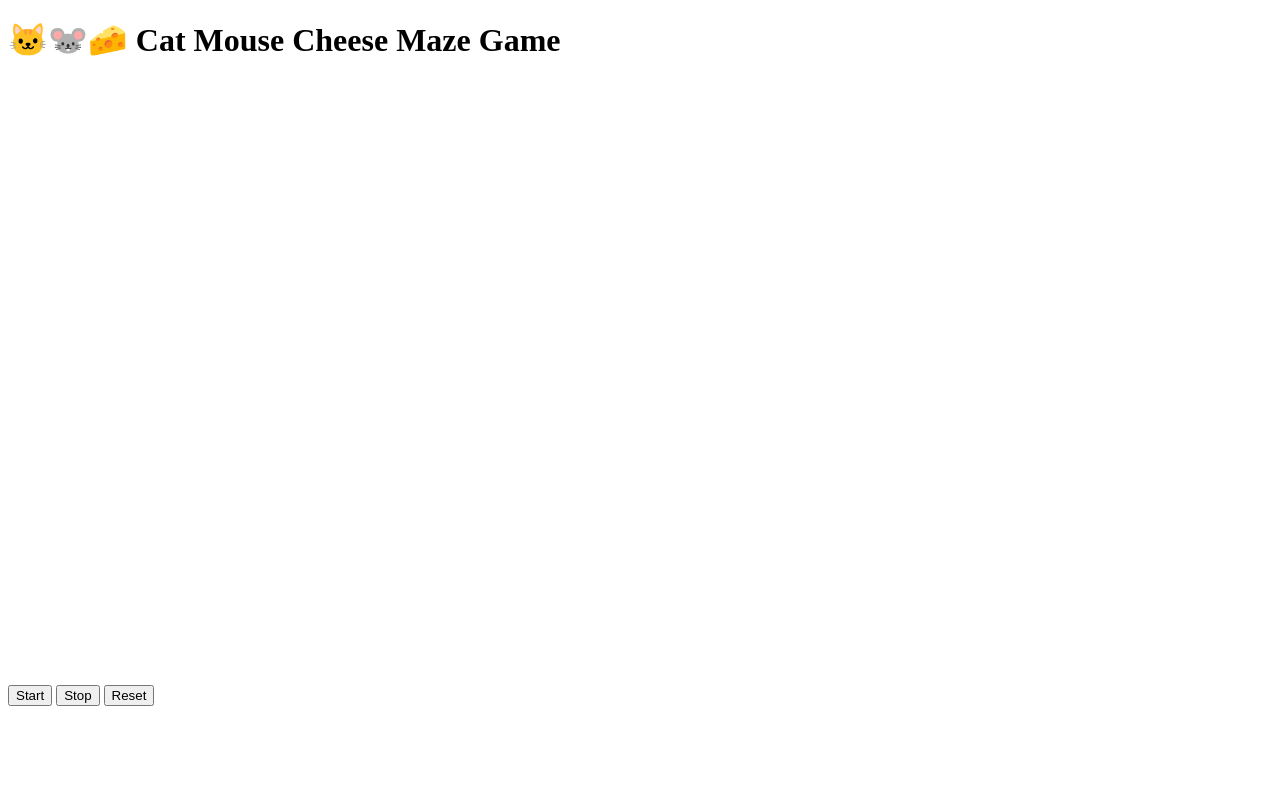
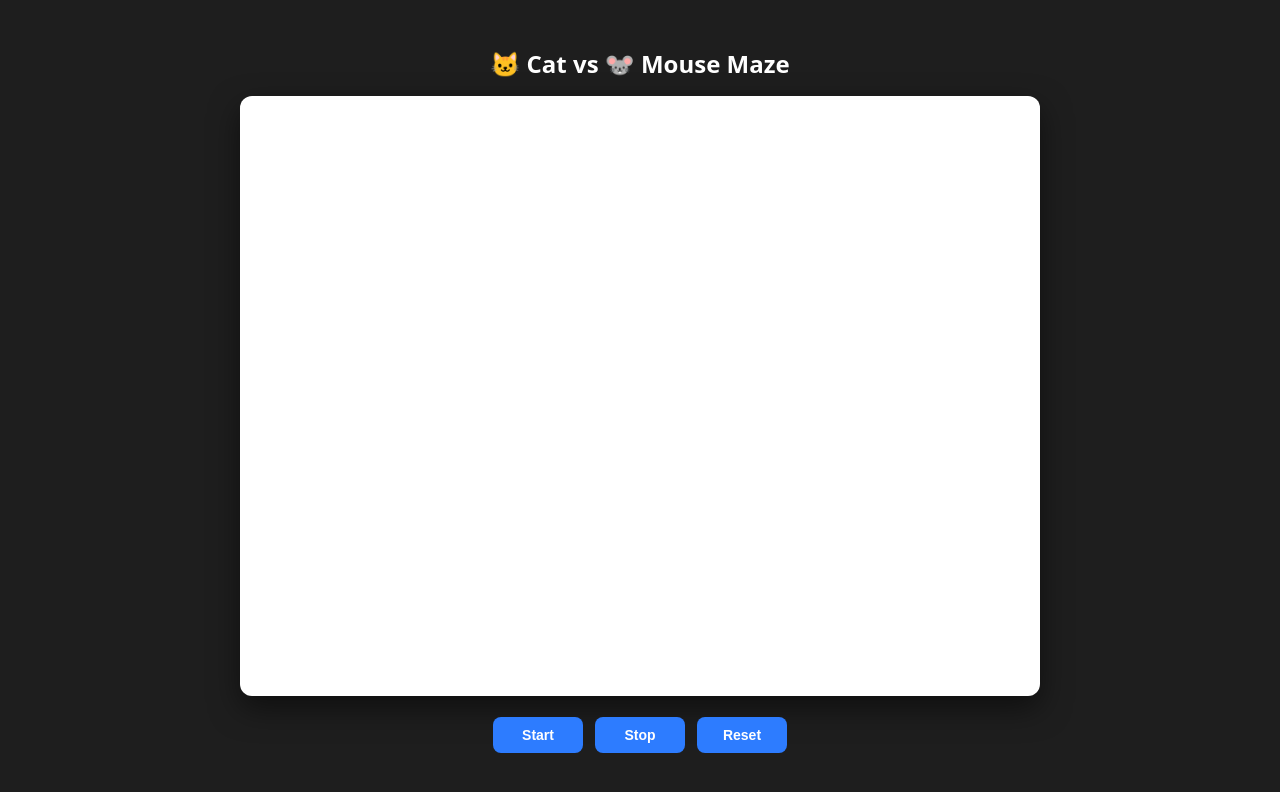
Before and after one commit to brunomirandades/cat-mouse-maze-game, a plain HTML site: page index.html in a window 1280 px wide. Drawn offline with Linux system fonts and the light colour scheme.

Commit message:
adding main logic and index page formatted elements

```diff
--- a/index.html
+++ b/index.html
@@ -3,25 +3,49 @@
 <head>
     <meta charset="UTF-8">
     <meta name="viewport" content="width=device-width, initial-scale=1.0">
-    <title>Cat Mouse Cheese Maze Game</title>
+    <title>🐱 Cat vs 🐭 Mouse Maze</title>
+    <!-- <meta http-equiv="Content-Security-Policy"
+            content="
+                default-src 'self';
+                img-src 'self' data:;
+                script-src 'self';
+                style-src 'self';
+            "> -->
+    <link rel="stylesheet" href="style.css">
 </head>
 <body>
-    <h1>🐱🐭🧀 Cat Mouse Cheese Maze Game</h1>
+    <h1 id="gameTitle">🐱 Cat vs 🐭 Mouse Maze</h1>
+
+    <!-- Game Canvas -->
     <div>
-        <canvas id="gameCanvas" width="800" height="600"></canvas>
+        <canvas id="gameCanvas" width="800" height="600" aria-label="Game Canvas">
+            Your browser does not support HTML5 Canvas.
+        </canvas>
     </div>
-    <div>
+
+    <!-- Controls -->
+    <div class="controls" aria-label="Game Controls">
         <button id="startBtn" type="button">Start</button>
         <button id="stopBtn" type="button">Stop</button>
         <button id="resetBtn" type="button">Reset</button>
     </div>
-    <script src="/js/main.js"></script>
-    <script src="/js/game.js"></script>
-    <script src="/js/utils.js"></script>
-    <script src="/js/maze.js"></script>
-    <script src="/js/pathfinding.js"></script>
-    <script src="/js/cheese.js"></script>
-    <script src="/js/player.js"></script>
-    <script src="/js/ui.js"></script>
+
+    <!-- Main game entry -->
+    <!-- <script type="module" src="./js/main.js"></script>
+    <script type="module" src="./js/cheese.js"></script>
+    <script type="module" src="./js/game.js"></script>
+    <script type="module" src="./js/maze.js"></script>
+    <script type="module" src="./js/pathfinding.js"></script>
+    <script type="module" src="./js/player.js"></script>
+    <script type="module" src="./js/ui.js"></script>
+    <script type="module" src="./js/utils.js"></script> -->
+    <script src="./js/cheese.js"></script>
+    <script src="./js/game.js"></script>
+    <script src="./js/maze.js"></script>
+    <script src="./js/pathfinding.js"></script>
+    <script src="./js/player.js"></script>
+    <script src="./js/ui.js"></script>
+    <script src="./js/utils.js"></script>
+    <script src="./js/main.js"></script>
 </body>
 </html>
--- a/js/main.js
+++ b/js/main.js
@@ -0,0 +1,82 @@
+// import { Maze } from "./maze.js";
+// import { DFSPathfinder } from "./pathfinding.js";
+// import { Player } from "./player.js";
+// import { Cheese } from "./cheese.js";
+// import { Game } from "./game.js";
+// import { UIController } from "./ui.js";
+// import { Emoji, PlayerTypes } from "./utils.js";
+
+// Canvas initialization
+const canvas = document.getElementById("gameCanvas");
+
+if (!(canvas instanceof HTMLCanvasElement)) {
+    throw new Error("Canvas element not found or invalid");
+}
+
+const ctx = canvas.getContext("2d");
+
+if (!ctx) {
+    throw new Error("Failed to get 2D context");
+}
+
+// TODO: move to utils.js and change pieces of code that use these atts
+const CELL_SIZE = 20;
+const CANVAS_WIDTH = 800;
+const CANVAS_HEIGHT = 600;
+
+canvas.width = CANVAS_WIDTH;
+canvas.height = CANVAS_HEIGHT;
+
+const maze = new Maze(CANVAS_WIDTH, CANVAS_HEIGHT, CELL_SIZE);
+
+const entrances = [
+    { row: 0, col: Math.floor(maze.cols / 2) },                 // Top
+    { row: maze.rows - 1, col: Math.floor(maze.cols / 2) },     // Bottom
+    { row: Math.floor(maze.rows / 2), col: 0 },                 // Left
+    { row: Math.floor(maze.rows / 2), col: maze.cols - 1 }      // Right
+];
+
+/**
+ * Pick different entrances to spawn the Cat and Mouse
+ * @param {Array} list array of entrances objects
+ * @returns array of entrance positions
+ */
+function pickTwoDifferentEntrances(list) {
+    const firstIndex = Math.floor(Math.random() * list.length);
+
+    let secondIndex;
+    do {
+        secondIndex = Math.floor(Math.random() * list.length);
+    } while (secondIndex === firstIndex);
+
+    return [list[firstIndex], list[secondIndex]];
+}
+
+const [mouseStart, catStart] = pickTwoDifferentEntrances(entrances);
+
+const cheeseRow = Math.floor(maze.rows / 2);
+const cheeseCol = Math.floor(maze.cols / 2);
+
+const cheese = new Cheese(cheeseRow, cheeseCol);
+
+const mouse = new Player({
+    row: mouseStart.row,
+    col: mouseStart.col,
+    emoji: Emoji.MOUSE,
+    speed: 1.0
+});
+
+const catSpeed = 1 + (Math.random() * 0.05 + 0.15); // random number between 1.15 and 1.20
+
+const cat = new Player({
+    row: catStart.row,
+    col: catStart.col,
+    emoji: Emoji.CAT,
+    speed: catSpeed
+});
+
+const pathfinder = new DFSPathfinder(maze);
+
+const game = new Game(ctx, maze, cat, mouse, cheese, pathfinder);
+
+new UIController(game);
--- /dev/null
+++ b/style.css
@@ -0,0 +1,76 @@
+/* Global Reset */
+*,
+*::before,
+*::after {
+    box-sizing: border-box;
+    margin: 0;
+    padding: 0;
+}
+
+/* Page Layout */
+html, body {
+    width: 100%;
+    height: 100%;
+    background: #1e1e1e;
+    font-family: system-ui, -apple-system, BlinkMacSystemFont, "Segoe UI", sans-serif;
+}
+
+/* Center everything on screen */
+body {
+    display: flex;
+    flex-direction: column;
+    justify-content: center;
+    align-items: center;
+    gap: 16px;
+}
+
+/* Canvas Styling */
+#gameCanvas {
+    background: #ffffff;
+    border-radius: 12px;
+    box-shadow: 0 12px 30px rgba(0, 0, 0, 0.5);
+    outline: none;
+}
+
+/* Controls */
+.controls {
+    display: flex;
+    gap: 12px;
+}
+
+#gameTitle {
+    color: #ffffff;
+    font-size: 24px;
+    font-weight: 600;
+}
+
+/* Buttons */
+button {
+    min-width: 90px;
+    padding: 10px 16px;
+    border-radius: 8px;
+    border: none;
+    background: #2d7cff;
+    color: #ffffff;
+    font-size: 14px;
+    font-weight: 600;
+    cursor: pointer;
+    transition: background 0.2s ease, transform 0.1s ease;
+}
+
+/* Hover effect */
+button:hover {
+    background: #1f66d1;
+}
+
+/* Click feedback */
+button:active {
+    transform: scale(0.96);
+}
+
+/* Disabled state (future-proof) */
+button:disabled {
+    background: #555;
+    cursor: not-allowed;
+    opacity: 0.6;
+}
```
